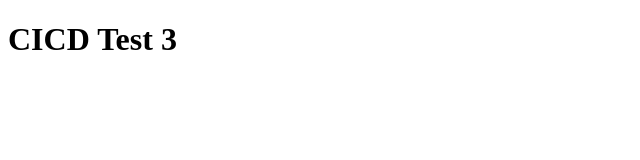
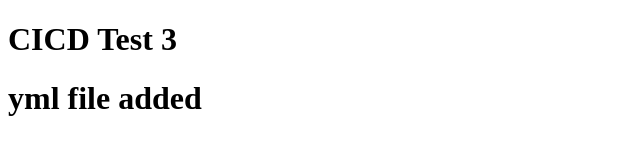
Before and after one commit to forwebdevelopment/CICDTest1, a plain HTML site: page index.html in a window 1280 px wide. Shown: the whole page, without its empty margins (0-640 px from the left). Drawn offline with Linux system fonts and the light colour scheme.

Commit message:
some change on index file

```diff
--- a/index.html
+++ b/index.html
@@ -8,5 +8,6 @@
 </head>
 <body>
     <h1>CICD Test 3</h1>
+    <h1>yml file added</h1>
 </body>
 </html>
```
